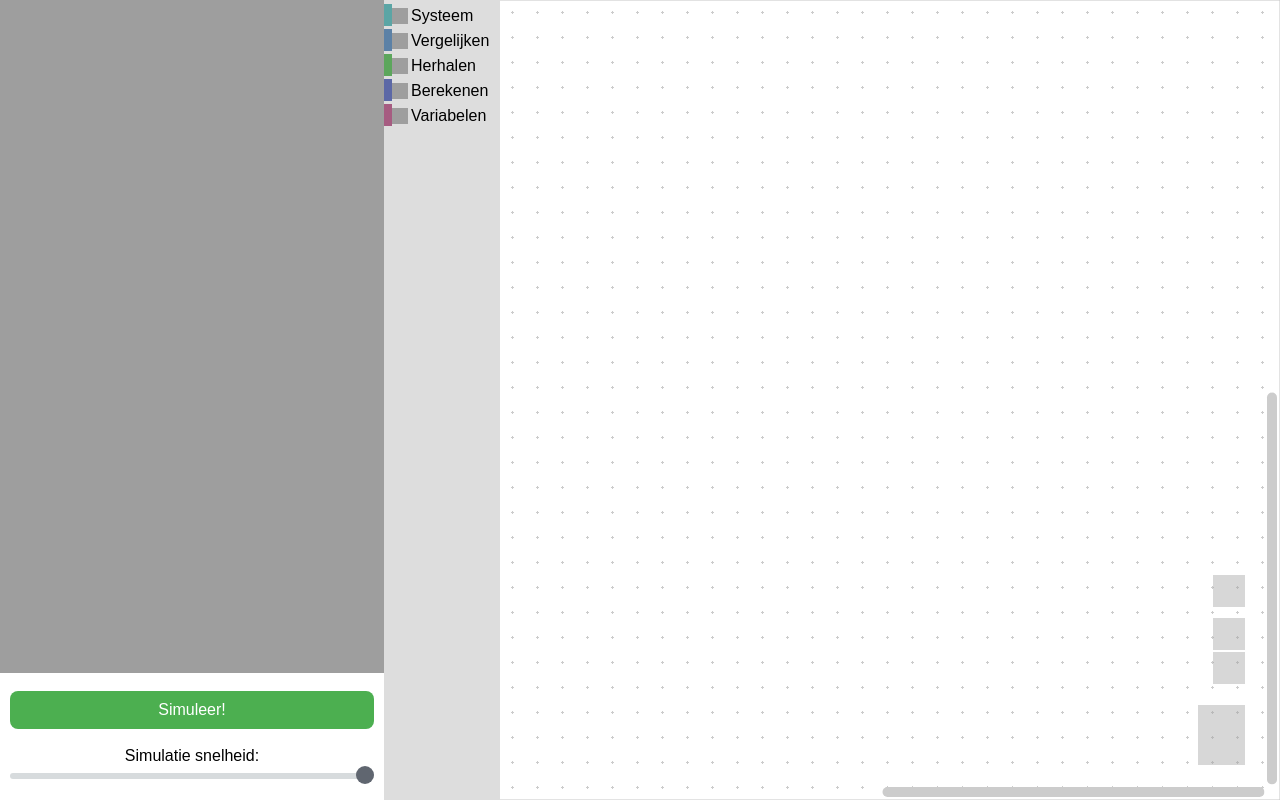
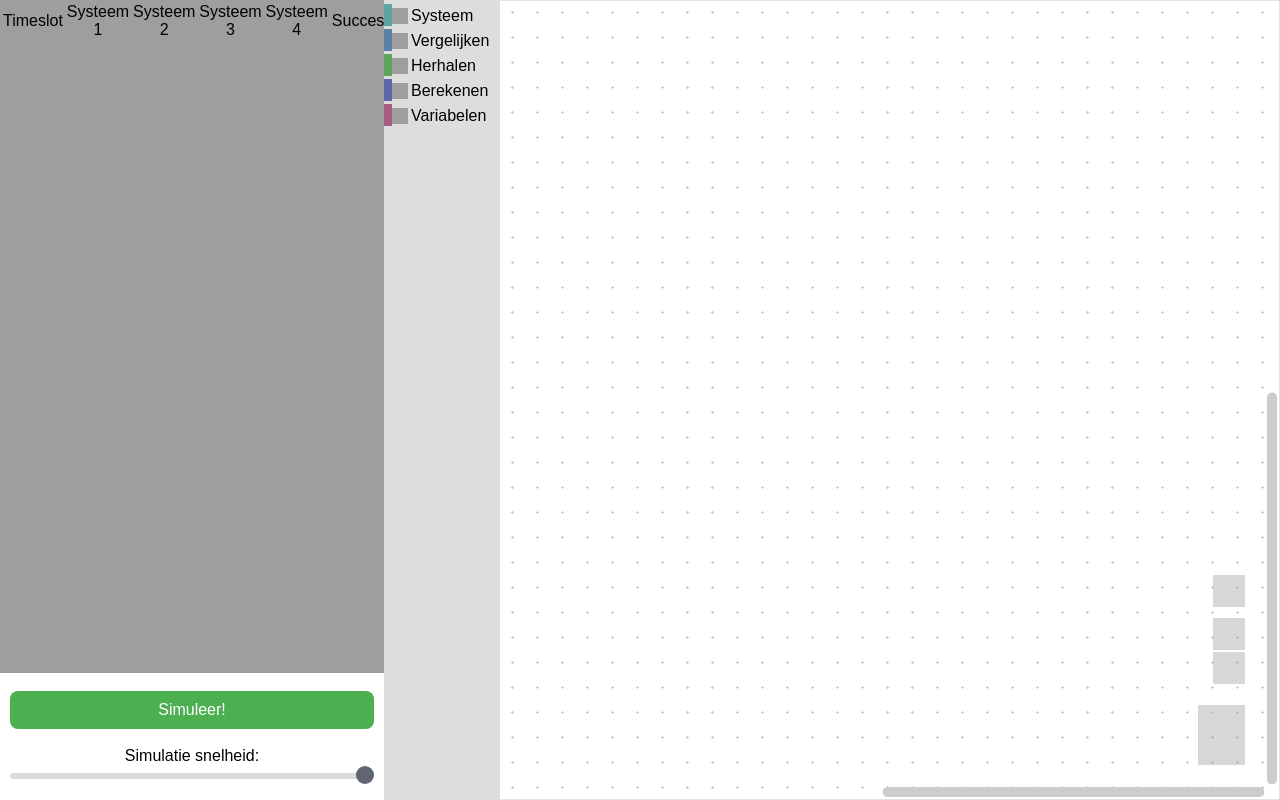
Before and after one commit to svenkonings/MAC-Protocol-Challenge, a PHP site: page / in a window 1280 px wide. Run offline with PHP 8.4, Linux system fonts and the light colour scheme; grey boxes are pictures that could not be loaded.

Commit message:
Add table visualisation

```diff
--- a/css/main.css
+++ b/css/main.css
@@ -16,6 +16,8 @@
 #simulationVisualisation {
     width: 100%;
     height: 100%;
+    overflow-x: auto;
+    overflow-y: scroll;
     background-color: #9E9E9E;
 }
 
@@ -41,12 +43,21 @@
     display: none;
 }
 
+.red {
+    background-color: #EF5350;
+}
+
 .green {
     background-color: #4CAF50;
 }
 
-.red {
-    background-color: #EF5350;
+.blue {
+    background-color: #2196F3;
+}
+
+table {
+    width: 100%;
+    font-family: sans-serif;
 }
 
 button {
--- a/index.php
+++ b/index.php
@@ -13,7 +13,21 @@
 </head>
 <body>
 <div id="simulation">
-    <div id="simulationVisualisation"></div>
+    <div id="simulationVisualisation">
+        <table>
+            <thead>
+            <tr id="simulationTableHead">
+                <td>Timeslot</td>
+                <td>Systeem 1</td>
+                <td>Systeem 2</td>
+                <td>Systeem 3</td>
+                <td>Systeem 4</td>
+                <td>Succes</td>
+            </tr>
+            </thead>
+            <tbody id="simulationTableBody"></tbody>
+        </table>
+    </div>
     <div id="simulationControls">
         <br>
         <button id="runButton" class="green" onclick="runInterpreter()">Simuleer!</button>
--- a/js/main.js
+++ b/js/main.js
@@ -122,6 +122,9 @@
 var code = null;
 var myInterpreter = null;
 var runner = null;
+var simulationVisualisation = document.getElementById('simulationVisualisation');
+var tableHead = document.getElementById('simulationTableHead');
+var tableBody = document.getElementById('simulationTableBody');
 var runButton = document.getElementById('runButton');
 var speedRange = document.getElementById('speedRange');
 
@@ -140,26 +143,28 @@
 var currentSystem;
 var currentTimeslot;
 
-function reset() {
+function resetSystem() {
     systemQueue = [0, 0, 0, 0];
     systemData = [];
     currentTimeslot = -1;
+    tableBody.innerHTML = '';
 }
 
 function send() {
     if (hasQueue(currentSystem)) {
         systemData[currentTimeslot][currentSystem] = true;
-        // TODO: Update page
+        tableBody.rows[currentTimeslot].cells[currentSystem + 1].className = 'green';
     } else {
         // TODO: Warning: System tried to sent but there was no data
         systemData[currentTimeslot][currentSystem] = false;
+        tableBody.rows[currentTimeslot].cells[currentSystem + 1].className = 'red';
     }
     nextSystem();
 }
 
 function noSend() {
     systemData[currentTimeslot][currentSystem] = false;
-    // TODO: Update page
+    tableBody.rows[currentTimeslot].cells[currentSystem + 1].className = 'red';
     nextSystem();
 }
 
@@ -172,6 +177,11 @@
     currentTimeslot++;
     updateQueue();
     if (!noMoreQueue()) {
+        var row = tableBody.insertRow(currentTimeslot);
+        row.insertCell(0).innerHTML = currentTimeslot;
+        for (var i = 1; i < SYSTEM_COUNT + 2; i++) {
+            row.insertCell(i);
+        }
         systemData.push([]);
         currentSystem = 0;
         highlightSystem(currentSystem);
@@ -182,14 +192,29 @@
 }
 
 function highlightSystem(systemId) {
-    // TODO: Update page
+    for (var i = 0; i < SYSTEM_COUNT; i++) {
+        if (systemId === i) {
+            tableHead.cells[i + 1].className = 'blue';
+        } else {
+            tableHead.cells[i + 1].className = '';
+        }
+    }
 }
 
 function updateQueue() {
     var previousTimeslot = currentTimeslot - 1;
-    if (previousTimeslot >= 0 && successfulSend(previousTimeslot)) {
-        var sender = findFirstSend(previousTimeslot);
-        systemQueue[sender] -= 1;
+    if (previousTimeslot >= 0) {
+        var send = sendCount(previousTimeslot);
+        var sendCell = tableBody.rows[previousTimeslot].cells[SYSTEM_COUNT + 1];
+        if (send === 0) {
+            sendCell.innerHTML = '-';
+        } else if (send === 1) {
+            sendCell.innerHTML = '&check;';
+            var sender = findFirstSend(previousTimeslot);
+            systemQueue[sender] -= 1;
+        } else {
+            sendCell.innerHTML = '&cross;';
+        }
     }
     addQueueData(currentTimeslot);
 }
@@ -241,10 +266,6 @@
     return sendCount;
 }
 
-function successfulSend(timeslot) {
-    return sendCount(timeslot) === 1;
-}
-
 function hasCollision(timeslot) {
     return sendCount(timeslot) > 1;
 }
@@ -252,10 +273,6 @@
 function initApi(interpreter, scope) {
     interpreter.setProperty(scope, 'highlightBlock', interpreter.createNativeFunction(function (blockId) {
         return workspace.highlightBlock(blockId);
-    }));
-
-    interpreter.setProperty(scope, 'reset', interpreter.createNativeFunction(function () {
-        return reset();
     }));
 
     interpreter.setProperty(scope, 'send', interpreter.createNativeFunction(function () {
@@ -302,7 +319,6 @@
 function codeChanged() {
     // TODO: Warning if result is undefined
     code =
-        "reset();\n" +
         "while (nextTimeslot()) {\n" +
         "    for (var i = 0; i < " + SYSTEM_COUNT + "; i++) {\n" +
         "        var result = simulateSystem();\n" +
@@ -329,6 +345,7 @@
 function runInterpreter() {
     if (!myInterpreter) {
         resetInterpreter();
+        resetSystem();
         runButton.innerText = "Stop!";
         runButton.className = "red";
         runButton.onclick = resetInterpreter;
```
